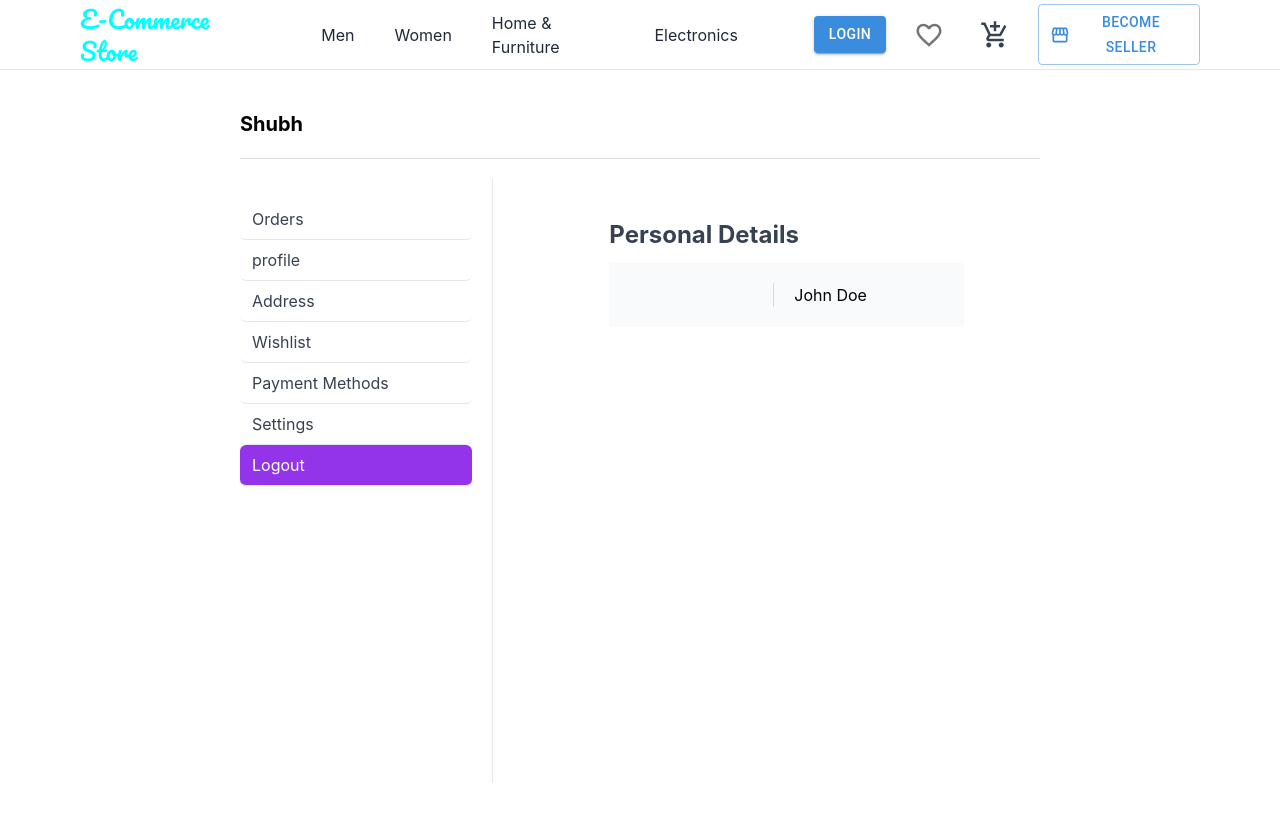
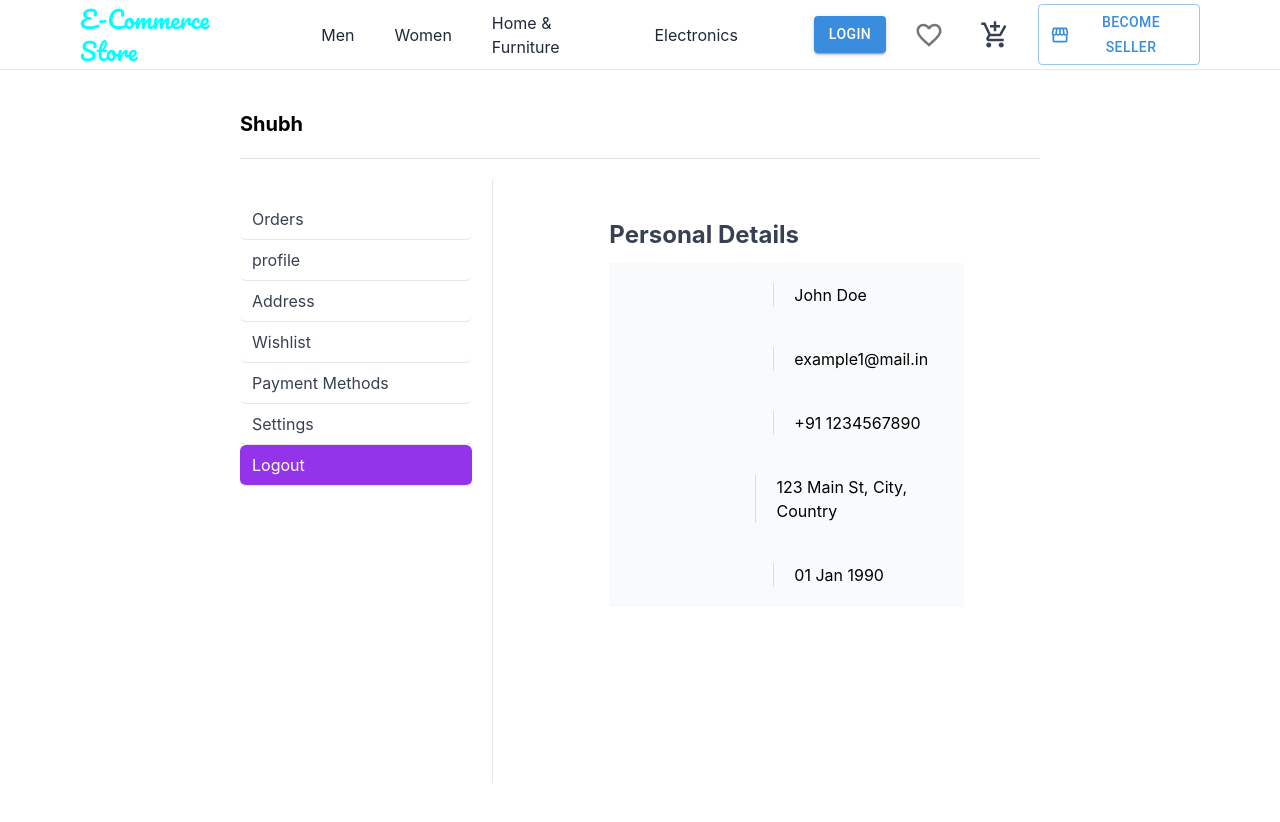
Before and after one commit to shubhcoding01/ecomproject, a React (Create React App) app: page /account/logout in a window 1280 px wide. Shown: the top 822 px of the page. Built offline with nearby package versions, Linux system fonts and the light colour scheme; some icons are missing.

Commit message:
Add additional ProfileFieldCard components for user details display

```diff
--- a/src/customer/pages/Account/UserDetails.tsx
+++ b/src/customer/pages/Account/UserDetails.tsx
@@ -24,6 +24,11 @@ const UserDetails = () => {
             </div>
             <div>
                 <ProfileFieldCard key="Name" value="John Doe" />
+                <ProfileFieldCard key="Email" value="example1@mail.in" />
+                <ProfileFieldCard key="Phone" value="+91 1234567890" />
+                <ProfileFieldCard key="Address" value="123 Main St, City, Country" />
+                <ProfileFieldCard key="Date of Birth" value="01 Jan 1990" />
+
             </div>
 
         </div>
```
